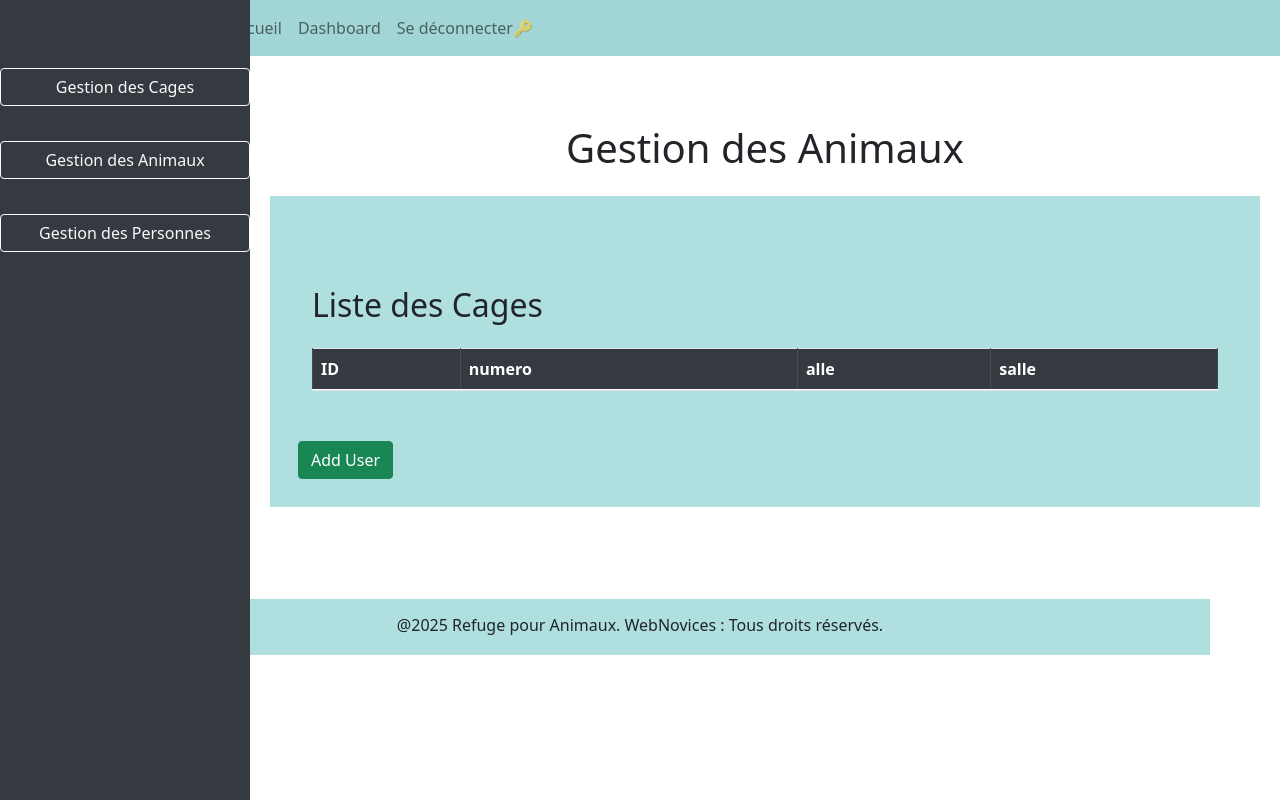
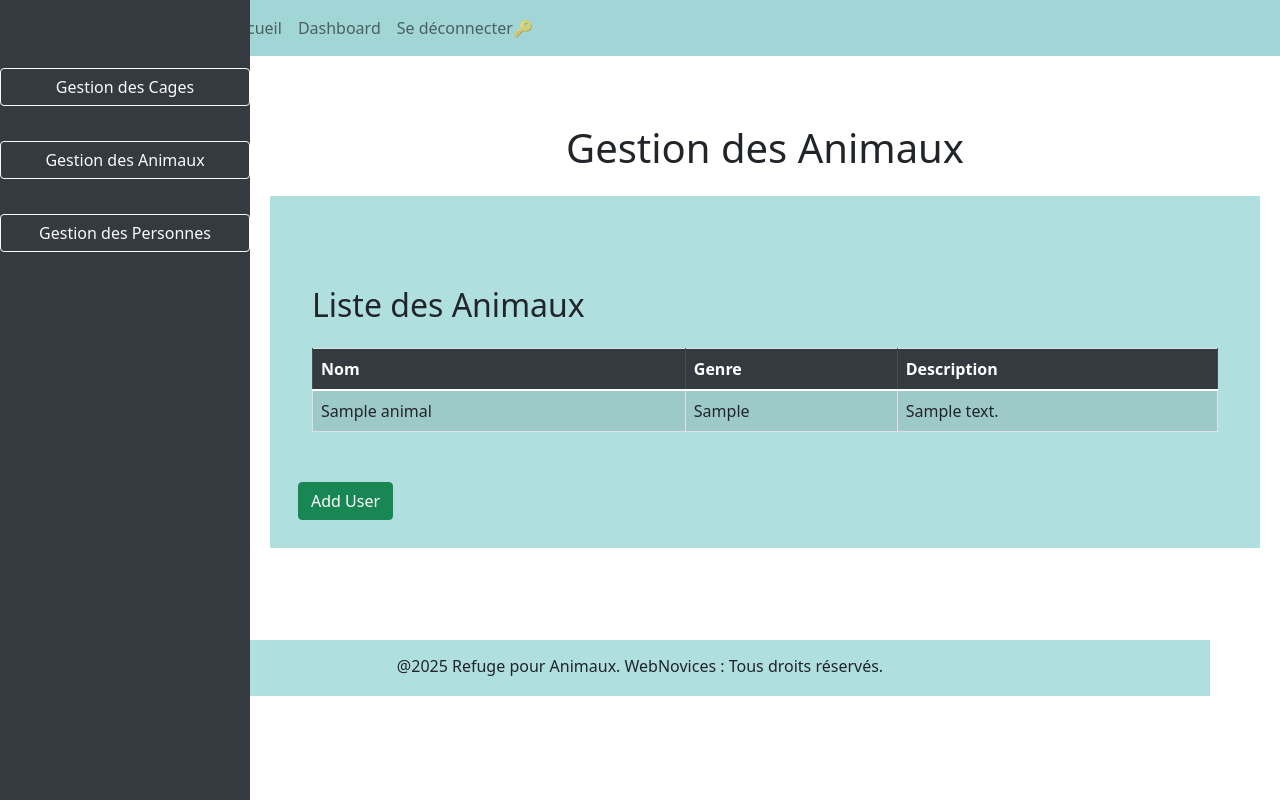
Before and after one commit to Syllac21/Brief4, a PHP site: page /?page=dashboard in a window 1280 px wide. Run offline with PHP 8.4, Linux system fonts and the light colour scheme; the visitor is signed in with stand-in values (Sample User, id 1); tables that the repository leaves empty or names only in its code hold one stand-in row (values such as "Sample post"); lists and menus that the app fills with data are empty; some libraries are stand-ins or nearby versions.

Commit message:
ajout table-animal

```diff
--- a/www/src/model/Cage.php
+++ b/www/src/model/Cage.php
@@ -3,7 +3,7 @@ require_once 'Model.php';
 class Cage
 
 {
-    private $pdo;
+    // private $pdo;
 
     // Constructor: Connect to the database
     // public function __construct()
--- a/www/src/template/dashboard.php
+++ b/www/src/template/dashboard.php
@@ -1,6 +1,3 @@
-
-
-
 <style>
     .btn{
         margin-top: 20px;
@@ -29,9 +26,8 @@
     nav{
         color: white;
     }
-    .btn-danger{
-
-    }
+    /* .bts-danger:{
+    } */
 
 </style>
 
@@ -53,8 +49,7 @@
                 <!-- Users Table -->
                 <div class="container mt-4">
                     <?php
-                    include "tablecage.php"
-
+                    include "tableanimal.php"
                     ?>
                     <button class="btn btn-success" data-toggle="modal" data-target="#addUserModal">Add User</button>
                 </div>
--- /dev/null
+++ b/www/src/template/tableanimal.php
@@ -0,0 +1,51 @@
+<?php
+// Inclure les fichiers nécessaires
+require_once 'src/model/Model.php'; // Inclure le modèle de base
+require_once 'src/model/Animaux.php'; // Inclure la classe Animaux
+
+// Créer une instance de la classe Animaux
+$animal = new Animaux;
+// Récupérer tous les animaux
+$allAnimals = $animal->getAllAnimaux();
+?>
+<!-- Début du document HTML -->
+<!DOCTYPE html>
+<html lang="fr">
+<head>
+    <meta charset="UTF-8">
+    <meta name="viewport" content="width=device-width, initial-scale=1.0">
+    <title>Liste des Animaux</title>
+    <!-- Lien vers le CSS de Bootstrap pour le style du tableau -->
+    <link href="https://cdn.jsdelivr.net/npm/bootstrap@5.3.0-alpha1/dist/css/bootstrap.min.css" rel="stylesheet">
+</head>
+<body>
+    <div class="container mt-4">
+        <h2 class="mb-4">Liste des Animaux</h2>
+        <!-- Créer un tableau avec les classes Bootstrap -->
+        <table class="table table-bordered table-striped">
+            <thead class="thead-dark">
+                <tr>
+                    <th>Nom</th>
+                    <th>Genre</th>
+                    <th>Description</th>
+                </tr>
+            </thead>
+            <tbody>
+            <?php
+                // Boucler à travers tous les animaux et les afficher dans le tableau
+                foreach ($allAnimals as $animal) {
+                    echo "<tr>";
+                        echo "<td>" . $animal['nom'] . "</td>";
+                        echo "<td>" . $animal['genre'] . "</td>";
+                        echo "<td>" . $animal['description'] . "</td>";
+                    echo "</tr>";
+                }
+            ?>
+            </tbody>
+        </table>
+    </div>
+
+    <!-- Lien vers le JS de Bootstrap pour des fonctionnalités supplémentaires -->
+    <!--<script src="https://cdn.jsdelivr.net/npm/bootstrap@5.3.0-alpha1/dist/js/bootstrap.bundle.min.js"></script> -->
+</body>
+</html>
```
